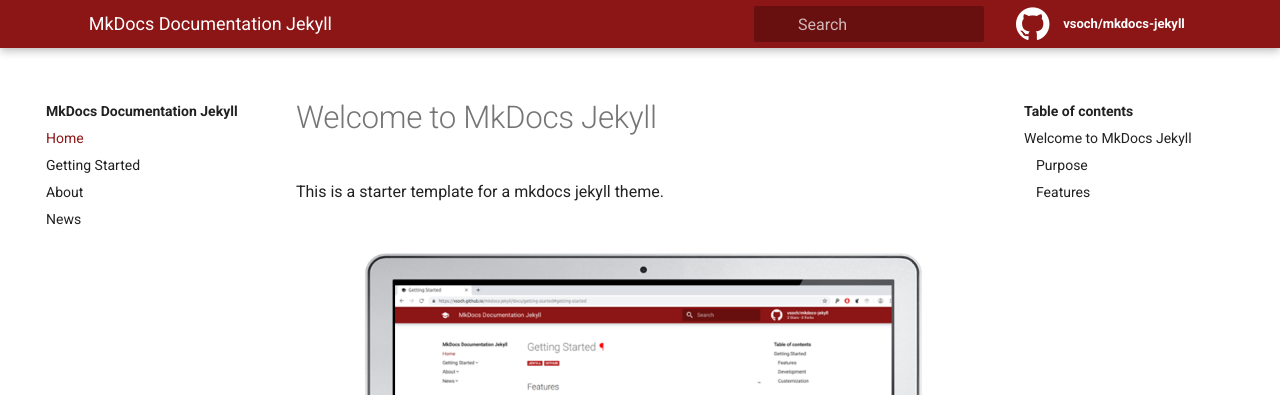
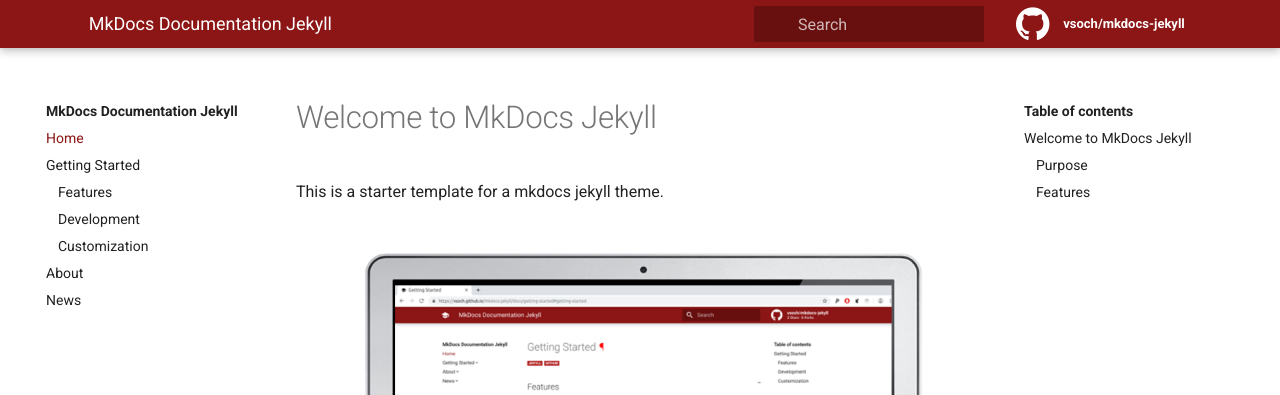
Before and after one commit to vsoch/mkdocs-jekyll, a Jekyll site: the page built from pages/index.md, in a window 1280 px wide. Shown: the top 395 px of the page. Built offline with Jekyll 4.4.1, drawn with Linux system fonts in a browser that asks for light colours.

Commit message:
quick fix for navigation, not perfect but shows something
Signed-off-by: Vanessa Sochat <vsochat@stanford.edu>

```diff
--- a/_includes/sidebar.html
+++ b/_includes/sidebar.html
@@ -17,35 +17,31 @@
         <ul class="md-nav__list" data-md-scrollfix="">
           <li class="md-nav__item md-nav__item--active">
             <input class="md-toggle md-nav__toggle" data-md-toggle="toc" id="__toc" type="checkbox">
-            <label class="md-nav__link md-nav__link--active" for="__toc">Home</label>
-               <a class="md-nav__link md-nav__link--active" href="{{ site.baseurl }}/" title="Home">Home</a>
+                <label class="md-nav__link md-nav__link--active" for="__toc">Home</label>
+                  <a class="md-nav__link md-nav__link--active" href="{{ site.baseurl }}/" title="Home">Home</a>
 
             <nav class="md-nav md-nav--secondary">
               <label class="md-nav__title" for="__toc">Table of contents</label>
               <ul class="md-nav__list" data-md-scrollfix="">
-
                 {% for section in site.data.toc %}
-                <li class="md-nav__item {% if forloop.first%}{% else %}md-nav__item--nested{% endif %}">
-                  <a class="md-nav__link" href="#{{ section.title | slugify }}"
+                <li class="md-nav__item">
+                  <a class="md-nav__link" href="{{ site.baseurl }}/{{ section.url }}"
                      id="pancakes-{{ section.title | slugify }}"
                      title="{{ section.title }}">{{ section.title }}</a>
-                     {% if section.children %}<nav class="md-nav">
-                         <ul class="md-nav__list">
-                             {% for child in section.children %}<li class="md-nav__item">
-                                     <a href="#{{ child.title | slugify }}"
-                                        title="{{ child.title }}"
-                                        class="md-nav__link child-{{ section.title | slugify }}">{{ child.title }}</a>
-                                 </li>{% endfor %}
-                         </ul>
-                     </nav>{% endif %}
                 </li>
                 {% endfor %}
               </ul>
             </nav>
           </li>
 
+          <!-- This navigation is completely for mobile -->
+          {% for section in site.data.toc %}<li class="md-nav__item mobile-nav" style="display:none">
+            <a class="md-nav__link" href="{{ site.baseurl }}/{{ section.url }}" title="{{ section.title }}">{{ section.title }}</a>
+          </li>{% endfor %}
+
+          <!-- This navigation is completely for non mobile -->
          {% for section in site.data.toc %}
-         <li class="md-nav__item md-nav__item--nested">
+         <li class="md-nav__item md-nav__item--nested not-mobile-nav">
              <a class="md-nav__link pancakes-parent" {% if section.children %}href="#pancakes-{{ section.title | slugify }}"{% else %}href="{{ site.baseurl }}/{{ section.url }}"{% endif %}
                 id="pancakes-{{ section.title | slugify }}"
                 title="{{ section.title }}">{{ section.title }}</a>
@@ -53,13 +49,13 @@
                     <ul class="md-nav__list">
                         {% for child in section.children %}<li class="md-nav__item">
                         <a href="{{ site.baseurl }}/{{ child.url }}"
-                           title="{{ child.title }}" style="display:none"
+                           title="{{ child.title }}"
                            class="md-nav__link pancakes-child">{{ child.title }}</a>
                         </li>{% endfor %}
                     </ul>
               </nav>{% endif %}
-         </li>
-         {% endfor %}
+         </li>{% endfor %}
+
         </ul>
       </nav>
     </div>
--- a/assets/css/main.css
+++ b/assets/css/main.css
@@ -2306,6 +2306,17 @@ html [dir=rtl] .md-search__inner {
     transition: width 0s, height 0s, opacity .25s;
     opacity: 1;
 }
+.not-mobile-nav {
+  display: none !important;
+}
+.mobile-nav {
+  display: normal !important;
+}
+.md-nav--primary .md-nav__item--nested>.md-nav__link:after {
+    content: "" !important}
+[dir=rtl] .md-nav--primary .md-nav__item--nested>.md-nav__link:after {
+    content: "" !important}
+
 .md-header-nav__button.md-icon--home, .md-header-nav__button.md-logo {
     display: none;
 }
```
